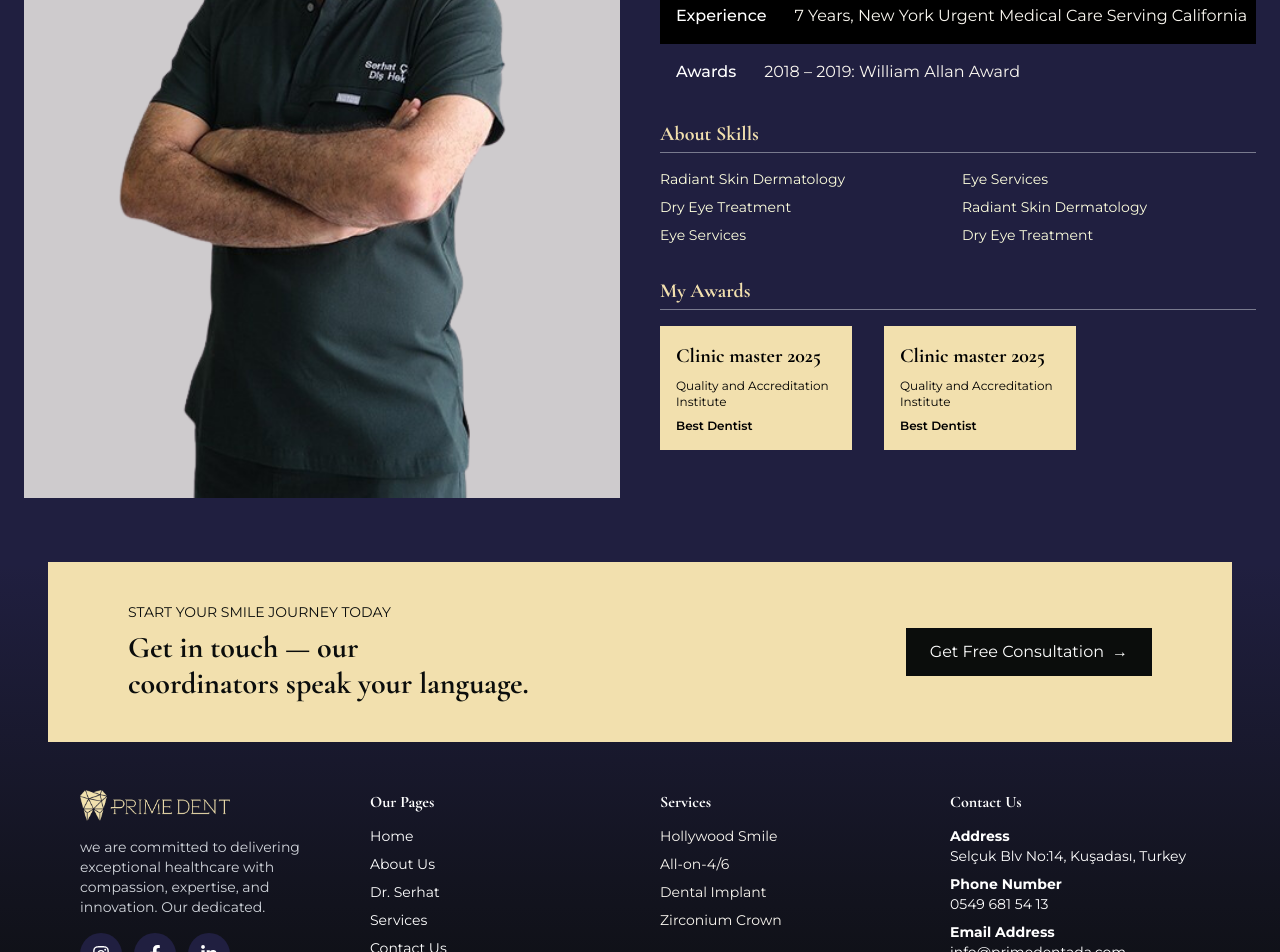
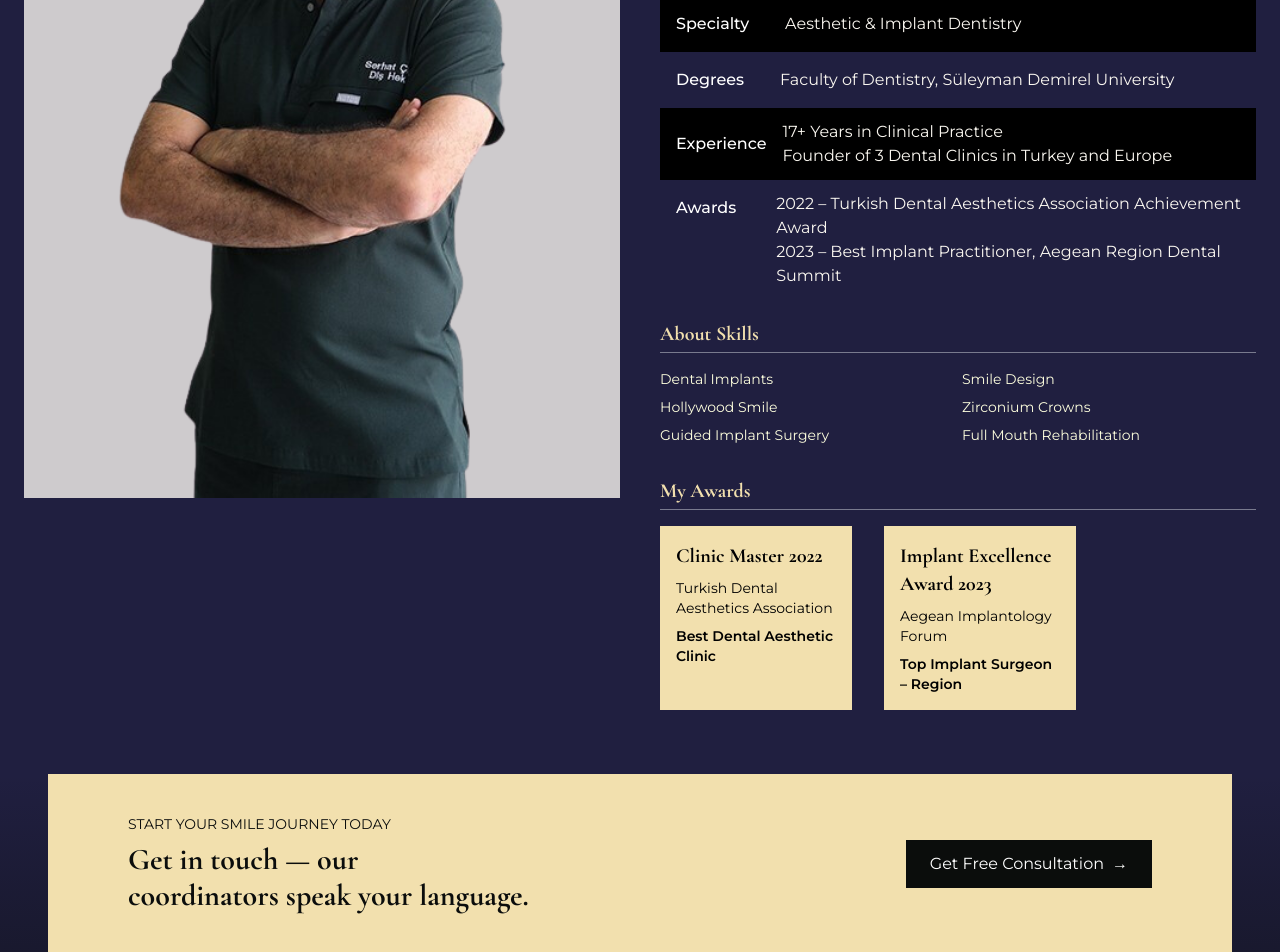
Before and after one commit to moh92ahm/primedent-next, a Next.js app: page /dr-serhat in a window 1280 px wide. Shown: the part 660-1612 px from the top of the page. Built offline with nearby package versions, Linux system fonts and the light colour scheme.

Commit message:
09/07 webpages updated

```diff
--- a/src/app/about-us/page.tsx
+++ b/src/app/about-us/page.tsx
@@ -19,9 +19,9 @@ export default function AboutUsPage() {
             </div>
           </div>
       {/* Who We Are Section */}
-      <div className="max-w-screen-xl mx-auto px-6 md:flex md:items-center md:gap-10 mb-24">
+      <div className="max-w-screen-xl mx-auto px-6 md:flex md:items-center md:gap-10 mb-24 md:mb-44">
         <div className="md:w-1/2 w-full">
-          <h3 className="text-brand-primary text-lg mb-2"># Who We Are</h3>
+          <p className="text-brand-primary text-lg mb-2"># Who We Are</p>
           <h2 className="text-4xl font-bold font-heading text-brand-primary mb-4">Redefining Dental Care</h2>
           <p className="text-brand-white">
             PrimeDent Clinics was founded with a clear vision: to elevate the standard of dental care by focusing on patient well-being, innovation, and excellence. Our approach is holistic, providing a warm, patient-centered experience that inspires trust in every interaction. At PrimeDent, we believe dentistry should not just address problems but be transformational.
@@ -30,7 +30,7 @@ export default function AboutUsPage() {
           </p>
         </div>
         <div className="md:w-1/2 w-full mt-10 md:mt-0">
-          <Image src="/" alt="" width={400} height={400} className="rounded w-full object-contain" priority />
+          <Image src="/about-us-who-we-are.jpg" alt="" width={1000 } height={1000} className="rounded w-full object-contain" priority />
         </div>
       </div>
 
@@ -40,7 +40,7 @@ export default function AboutUsPage() {
           <Image src="/about-us-our-mission-and-values.jpg" alt="" width={400} height={400} className=" w-full object-contain h-[800px]" priority />
         </div>
         <div className="md:w-1/2 w-full">
-          <h3 className="text-brand-primary text-lg mb-2"># Our Vision & Values</h3>
+          <p className="text-brand-primary text-lg mb-2"># Our Vision & Values</p>
           <h2 className="text-4xl font-bold font-heading text-brand-primary mb-4">Driven By Purpose, Guided By Principles</h2>
           <p className="text-brand-white mb-6">
             To provide healthcare and well-being to our community by providing compassionate, high-quality dental solutions with integrity.
@@ -72,7 +72,7 @@ export default function AboutUsPage() {
       </div>
       {/* Services Section */}
       <div className="max-w-screen-xl mx-auto px-6 text-center mb-16">
-        <h3 className="text-lg text-brand-primary mb-2"># What We Do Best</h3>
+        <p className="text-lg text-brand-primary mb-2"># What We Do Best</p>
         <h2 className="text-4xl font-heading text-brand-primary font-bold mb-10">Top Dental Treatments, Delivered with Precision</h2>
 
         <div className="grid grid-cols-1 md:grid-cols-4 gap-6 mb-8">
@@ -129,7 +129,7 @@ export default function AboutUsPage() {
             <Image src="/about-us-why-choose-us.jpg" alt="Why Choose Us" width={400} height={300} className="w-full h-[400px] object-cover" priority />
           </div>
           <div className="md:w-1/2 w-full">
-            <h3 className="text-lg text-brand-white mb-1"># Why Choose Us</h3>
+            <p className="text-lg text-brand-primary mb-1"># Why Choose Us</p>
             <h2 className="text-4xl font-bold font-heading text-brand-primary mb-4">Excellence in Healthcare Rooted in Trust.</h2>
             <p className="text-brand-white mb-6">
               From international patients to returning local families, PrimeDent has been the top choice in dental excellence. We speak your language, embrace your diversity, and welcome you with compassion.
--- a/src/app/dr-serhat/page.tsx
+++ b/src/app/dr-serhat/page.tsx
@@ -25,28 +25,34 @@ export default function DrSerhatPage() {
 
         {/* Doctor Info */}
         <div className="md:w-1/2 w-full">
-          <h2 className="text-lg text-brand-primary mb-2"># Best Dentist</h2>
+          <p className="text-lg text-brand-primary mb-2"># Best Dentist</p>
           <h3 className="text-4xl text-brand-primary font-heading font-bold mb-4">Dr. Serhat</h3>
           <p className="text-brand-white mb-6">
-            <strong>Dr. Serhat Çelik</strong> There are many variations of passages of Lorem Ipsum available, but the majority have suffered alteration in some form, by injected humour, or randomised words which don’t look even slightly believable.
+            Dr. Serhat Çelik was born in 1982 in İzmir. He graduated from Süleyman Demirel University Faculty of Dentistry in 2007. After gaining experience in private practice, he founded Dentapark Oral and Dental Health Polyclinic in 2012, which he continues to operate. In 2016, he established Dentapark Digital Laboratory, and in 2024, co-founded SvS Oral and Dental Health Polyclinic with his close friend Dt. Serkan Kırveli. He is also the founder of Primedent Poland, launched in 2025. Dr. Serhat has performed over 15,000 successful dental implant surgeries and is widely recognized for his excellence in dental aesthetics and implantology.
           </p>
 
           <div className="space-y-3">
             <div className="flex items-center bg-black py-3">
-              <span className=" text-white px-4 py-1 mr-3 font-medium">Specialty</span>
-              <span>Orthodontist Surgeon Specialize</span>
+              <span className=" text-white px-4 py-1 mr-5 font-medium">Specialty</span>
+              <span>Aesthetic & Implant Dentistry</span>
             </div>
             <div className="flex items-center">
-              <span className=" text-white px-4 py-1 mr-3 font-medium">Degrees</span>
-              <span>MBBS University Of California</span>
+              <span className=" text-white px-4 py-1 mr-5 font-medium">Degrees</span>
+              <span>Faculty of Dentistry, Süleyman Demirel University</span>
             </div>
             <div className="flex items-center bg-black py-3">
-              <span className="bg-black text-white px-4 py-1 mr-3 font-medium">Experience</span>
-              <span>7 Years, New York Urgent Medical Care Serving California</span>
+              <span className="bg-black text-white px-4 py-1 font-medium">Experience</span>
+              <ul>
+              <li>17+ Years in Clinical Practice</li>
+              <li>Founder of 3 Dental Clinics in Turkey and Europe</li>
+              </ul>
             </div>
-            <div className="flex items-center">
-              <span className="text-white px-4 py-1 mr-3 font-medium">Awards</span>
-              <span>2018 – 2019: William Allan Award</span>
+            <div className="flex items-start">
+              <span className="text-white px-4 py-1 font-medium">Awards</span>
+              <ul className="pl-6">
+                <li>2022 – Turkish Dental Aesthetics Association Achievement Award</li>
+                <li>2023 – Best Implant Practitioner, Aegean Region Dental Summit</li>
+              </ul>
             </div>
           </div>
 
@@ -55,12 +61,12 @@ export default function DrSerhatPage() {
             <h4 className="text-xl font-bold mb-1 font-heading text-brand-primary">About Skills</h4>
             <div className="border-t border-gray-300 opacity-50 mb-4" />
             <div className="grid grid-cols-2 gap-2 text-sm text-brand-light">
-              <span>Radiant Skin Dermatology</span>
-              <span>Eye Services</span>
-              <span>Dry Eye Treatment</span>
-              <span>Radiant Skin Dermatology</span>
-              <span>Eye Services</span>
-              <span>Dry Eye Treatment</span>
+              <span>Dental Implants</span>
+              <span>Smile Design</span>
+              <span>Hollywood Smile</span>
+              <span>Zirconium Crowns</span>
+              <span>Guided Implant Surgery</span>
+              <span>Full Mouth Rehabilitation</span>
             </div>
           </div>
 
@@ -70,14 +76,14 @@ export default function DrSerhatPage() {
             <div className="border-t border-gray-300 opacity-50 mb-4" />
             <div className="flex flex-wrap gap-8">
               <div className="bg-brand-primary space-y-2 text-black  p-4 w-48">
-                <p className="text-xl font-heading font-bold">Clinic master 2025</p>
-                <p className="text-xs">Quality and Accreditation Institute</p>
-                <p className="text-xs font-semibold">Best Dentist</p>
+                <p className="text-xl font-heading font-bold">Clinic Master 2022</p>
+                <p className="text-sm">Turkish Dental Aesthetics Association</p>
+                <p className="text-sm font-semibold">Best Dental Aesthetic Clinic</p>
               </div>
               <div className="bg-brand-primary space-y-2 text-black  p-4 w-48">
-                <p className="text-xl font-heading font-bold">Clinic master 2025</p>
-                <p className="text-xs">Quality and Accreditation Institute</p>
-                <p className="text-xs font-semibold">Best Dentist</p>
+                <p className="text-xl font-heading font-bold">Implant Excellence Award 2023</p>
+                <p className="text-sm">Aegean Implantology Forum</p>
+                <p className="text-sm font-semibold">Top Implant Surgeon – Region</p>
               </div>
             </div>
           </div>
--- a/src/components/Footer.tsx
+++ b/src/components/Footer.tsx
@@ -31,13 +31,13 @@ export async function Footer() {
 
       {/* Main Footer */}
       <div className="py-12 px-6 md:px-20 relative z-10">
-        <div className="max-w-screen-xl mx-auto grid grid-cols-1 md:grid-cols-4 gap-10">
+        <div className="max-w-screen-xl mx-auto gap-10 flex flex-col md:flex-row items-start md:items-center justify-between">
           {/* Logo and Social Links */}
           <div>
-            <div className="mb-4">
+            <div className="mb-4 md:basis-1/4 lg:basis-1/5 flex flex-col items-start">
               <Logo className="h-auto mb-2" />
             </div>
-            <p className="text-sm text-gray-300 mb-4">
+            <p className="text-sm text-brand-white mb-4">
               we are committed to delivering exceptional healthcare with compassion, expertise, and innovation. Our dedicated.
             </p>
             <div className="flex space-x-3 mt-4">
@@ -68,6 +68,7 @@ export async function Footer() {
             </div>
           </div>
 
+          <div className="md:basis-3/4 lg:basis-4/5 grid grid-cols-1 md:grid-cols-3 gap-8">
             {/* Quick Links */}
             <div>
               <h3 className="font-bold mb-3 font-heading">Our Pages</h3>
@@ -111,6 +112,7 @@ export async function Footer() {
             </div>
           </div>
         </div>
+      </div>
 
       <div className="border-t border-brand-primary text-sm py-4 px-6 md:px-20 relative z-10">
         <div className="max-w-screen-xl mx-auto flex flex-col md:flex-row justify-between items-center">
```
Also changed, not shown: src/app/contact-us/page.tsx (+16 -17 lines), public/about-us-who-we-are.jpg (added). Lines whose indentation alone changed are shown as unchanged.
